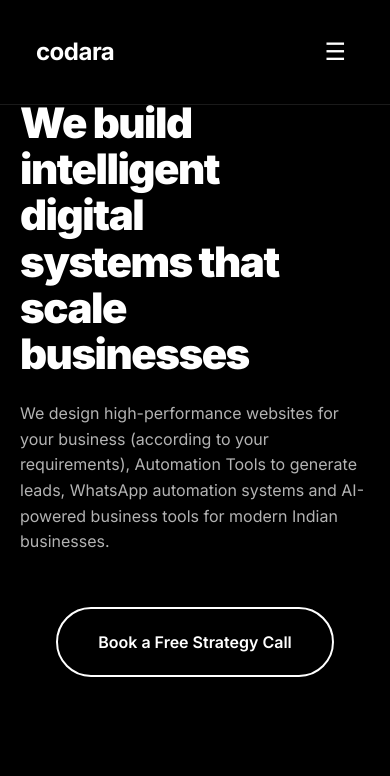
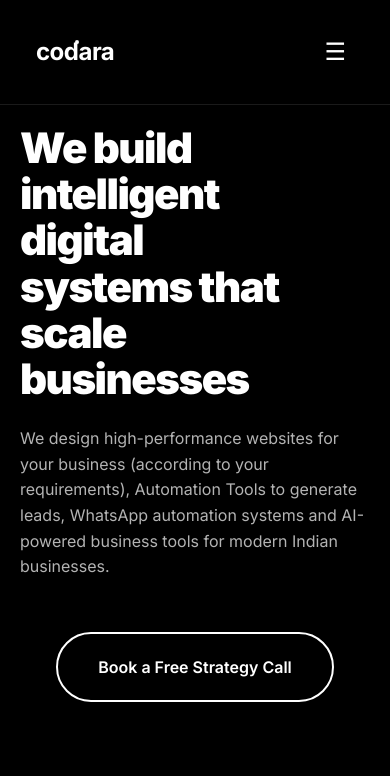
Before and after one commit to adxtya-codes/Codara, a Next.js app in the folder Desktop/codara/: page / in a window 390 px wide. Shown: the top 776 px of the page. Built offline with nearby package versions, Linux system fonts and the light colour scheme.

Commit message:
Fix hero text cutoff and add bouncing dot animation to logo

```diff
--- a/Desktop/codara/app/globals.css
+++ b/Desktop/codara/app/globals.css
@@ -2661,3 +2661,52 @@ body {
         font-size: 24px !important;
     }
 }
+
+/* Fix hero text cutoff on mobile - add more top padding */
+@media (max-width: 768px) {
+    .hero {
+        padding-top: 120px !important;
+    }
+
+    .hero-headline {
+        padding-top: 20px !important;
+    }
+}
+
+@media (max-width: 480px) {
+    .hero {
+        padding-top: 110px !important;
+    }
+
+    .hero-headline {
+        padding-top: 15px !important;
+    }
+}
+
+/* Bouncing dot animation for logo 'i' */
+@keyframes bounceDot {
+    0%, 100% {
+        transform: translateY(0);
+    }
+    50% {
+        transform: translateY(-8px);
+    }
+}
+
+.logo {
+    position: relative;
+    display: inline-block;
+}
+
+.logo::after {
+    content: '';
+    position: absolute;
+    width: 4px;
+    height: 4px;
+    background: currentColor;
+    border-radius: 50%;
+    top: 8px;
+    left: 50%;
+    transform: translateX(-50%);
+    animation: bounceDot 1.5s ease-in-out infinite;
+}
```
